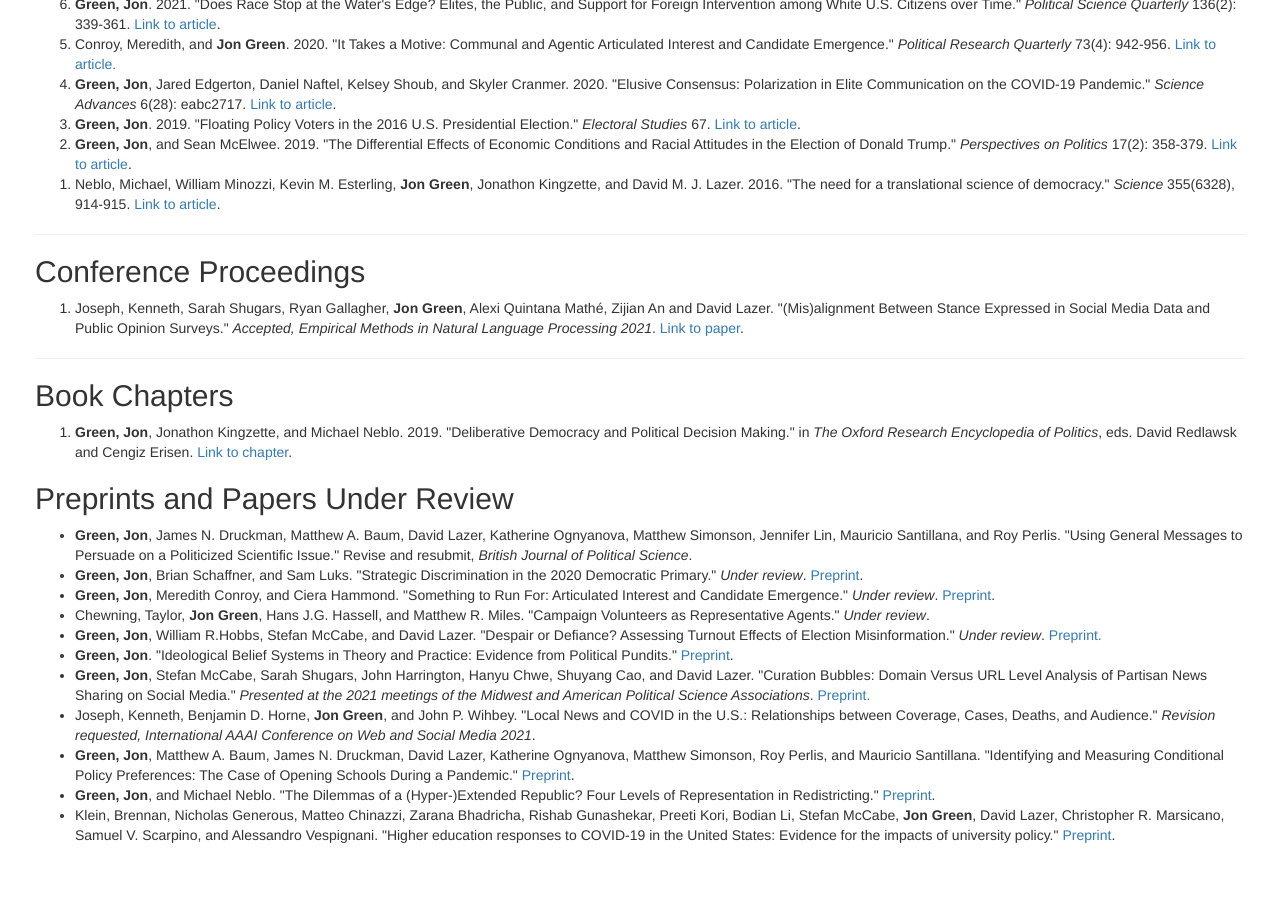
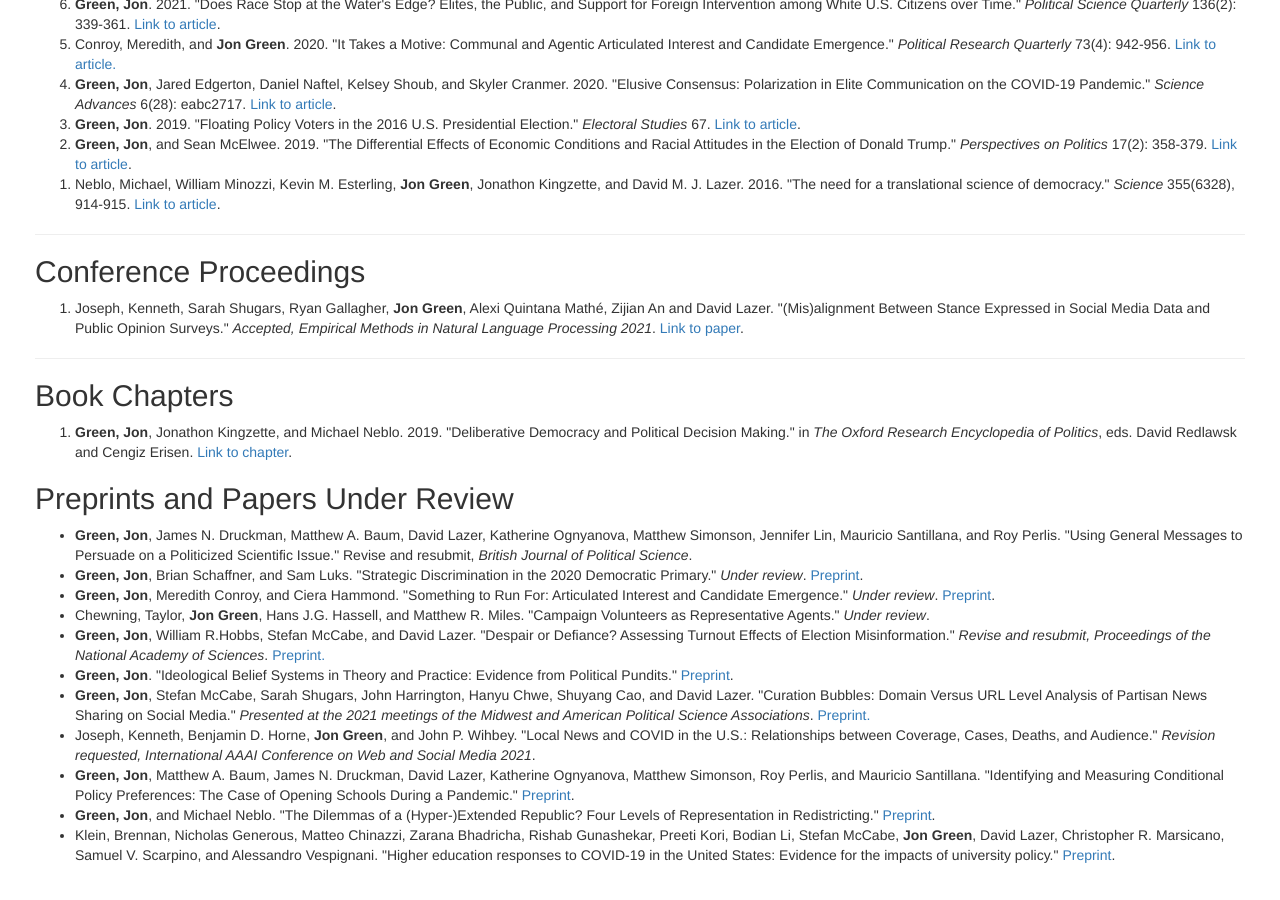
Before and after one commit to jgreen4919/jgreen4919.github.io, a Jekyll site: the page index.html, which Jekyll copies as it is, in a window 1280 px wide and 900 px high, scrolled down 691 px. Built offline with Jekyll 4.4.1, drawn with Linux system fonts in a browser that asks for light colours.

Commit message:
georgia update

```diff
--- a/index.html
+++ b/index.html
@@ -56,7 +56,7 @@
      <li> <strong>Green, Jon</strong>, Brian Schaffner, and Sam Luks. "Strategic Discrimination in the 2020 Democratic Primary." <i>Under review</i>. <a href="https://osf.io/25kew/">Preprint</a>.</li>
       <li> <strong>Green, Jon</strong>, Meredith Conroy, and Ciera Hammond. "Something to Run For: Articulated Interest and Candidate Emergence." <i>Under review</i>. <a href="https://osf.io/f34ac/">Preprint</a>.</li>
      <li>Chewning, Taylor, <strong>Jon Green</strong>, Hans J.G. Hassell, and Matthew R. Miles. "Campaign Volunteers as Representative Agents." <i>Under review</i>.
-      <li> <strong>Green, Jon</strong>, William R.Hobbs, Stefan McCabe, and David Lazer. "Despair or Defiance? Assessing Turnout Effects of Election Misinformation." <i>Under review</i>. <a href="https://osf.io/f34ac/"> Preprint.</a></li>
+      <li> <strong>Green, Jon</strong>, William R.Hobbs, Stefan McCabe, and David Lazer. "Despair or Defiance? Assessing Turnout Effects of Election Misinformation." <i>Revise and resubmit, Proceedings of the National Academy of Sciences</i>. <a href="https://osf.io/f34ac/"> Preprint.</a></li>
      <li> <strong>Green, Jon</strong>. "Ideological Belief Systems in Theory and Practice: Evidence from Political Pundits." <a href="https://osf.io/2cjse/">Preprint</a>.</li>
       <li> <strong>Green, Jon</strong>, Stefan McCabe, Sarah Shugars, John Harrington, Hanyu Chwe, Shuyang Cao, and David Lazer. "Curation Bubbles: Domain Versus URL Level Analysis of Partisan News Sharing on Social Media." <i>Presented at the 2021 meetings of the Midwest and American Political Science Associations</i>. <a href="https://osf.io/vbwer/"> Preprint.</a></li>
       <li>Joseph, Kenneth, Benjamin D. Horne, <strong>Jon Green</strong>, and John P. Wihbey. "Local News and COVID in the U.S.: Relationships between Coverage, Cases, Deaths, and Audience." <i>Revision requested, International AAAI Conference on Web and Social Media 2021</i>.</li>
```
Also changed, not shown: 4 other files.
